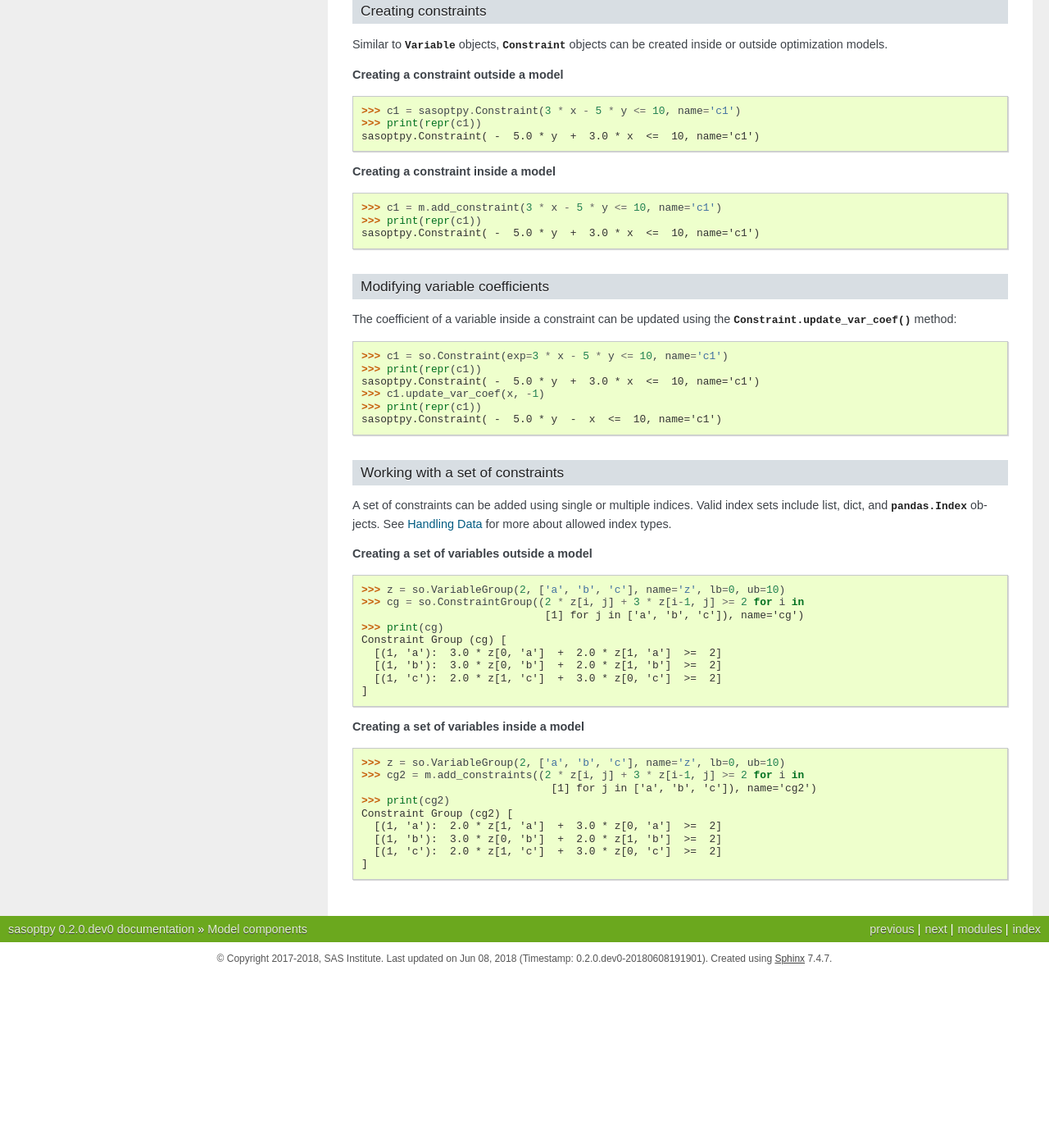
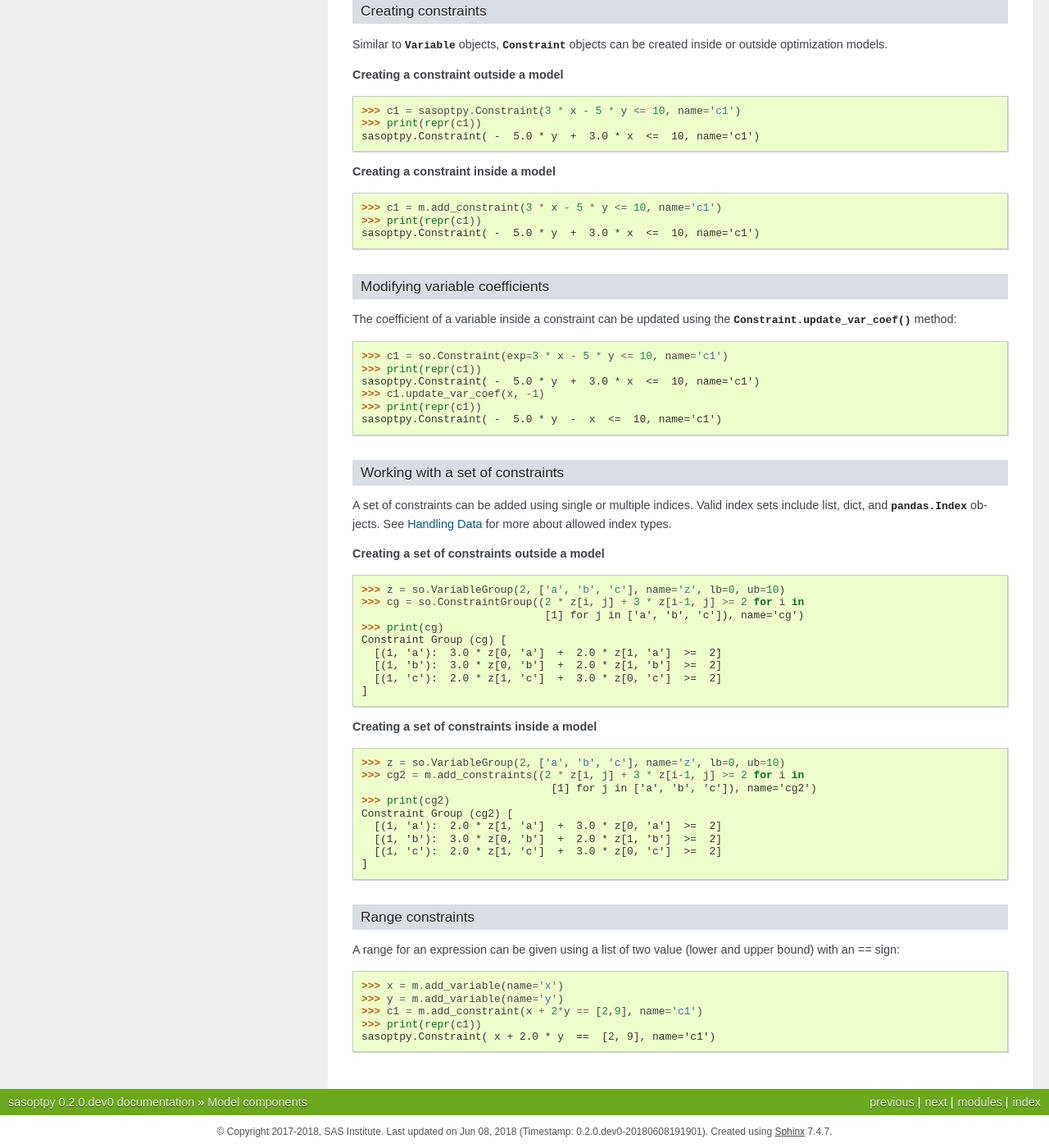
Before and after one commit to sassoftware/sasoptpy, a Sphinx documentation site: the page built from doc/components.rst, in a window 1280 px wide and 1400 px high, scrolled down 5904 px. Shown: the whole window at 82% size. Built offline with Sphinx 7.4.7, drawn with Linux system fonts in a browser that asks for light colours; formulas are drawn with MathJax 3; before the commit the page ends 7093 px from its top, so only the background shows below that.

Commit message:
Range part is added to the docs, fixed for abstract models

```diff
--- a/doc/components.rst
+++ b/doc/components.rst
@@ -368,7 +368,7 @@ A set of constraints can be added using single or multiple indices.
 Valid index sets include list, dict, and :class:`pandas.Index` objects.
 See :ref:`input-data` for more about allowed index types.
 
-**Creating a set of variables outside a model**
+**Creating a set of constraints outside a model**
 
 >>> z = so.VariableGroup(2, ['a', 'b', 'c'], name='z', lb=0, ub=10)
 >>> cg = so.ConstraintGroup((2 * z[i, j] + 3 * z[i-1, j] >= 2 for i in
@@ -381,7 +381,7 @@ Constraint Group (cg) [
 ]
 
 
-**Creating a set of variables inside a model**
+**Creating a set of constraints inside a model**
 
 >>> z = so.VariableGroup(2, ['a', 'b', 'c'], name='z', lb=0, ub=10)
 >>> cg2 = m.add_constraints((2 * z[i, j] + 3 * z[i-1, j] >= 2 for i in
@@ -392,3 +392,15 @@ Constraint Group (cg2) [
   [(1, 'b'):  3.0 * z[0, 'b']  +  2.0 * z[1, 'b']  >=  2]
   [(1, 'c'):  2.0 * z[1, 'c']  +  3.0 * z[0, 'c']  >=  2]
 ]
+
+Range constraints
+~~~~~~~~~~~~~~~~~
+
+A range for an expression can be given using a list of two value (lower and
+upper bound) with an `==` sign:
+
+>>> x = m.add_variable(name='x')
+>>> y = m.add_variable(name='y')
+>>> c1 = m.add_constraint(x + 2*y == [2,9], name='c1')
+>>> print(repr(c1))
+sasoptpy.Constraint( x + 2.0 * y  ==  [2, 9], name='c1')
```
Also changed, not shown: 1 other file.
